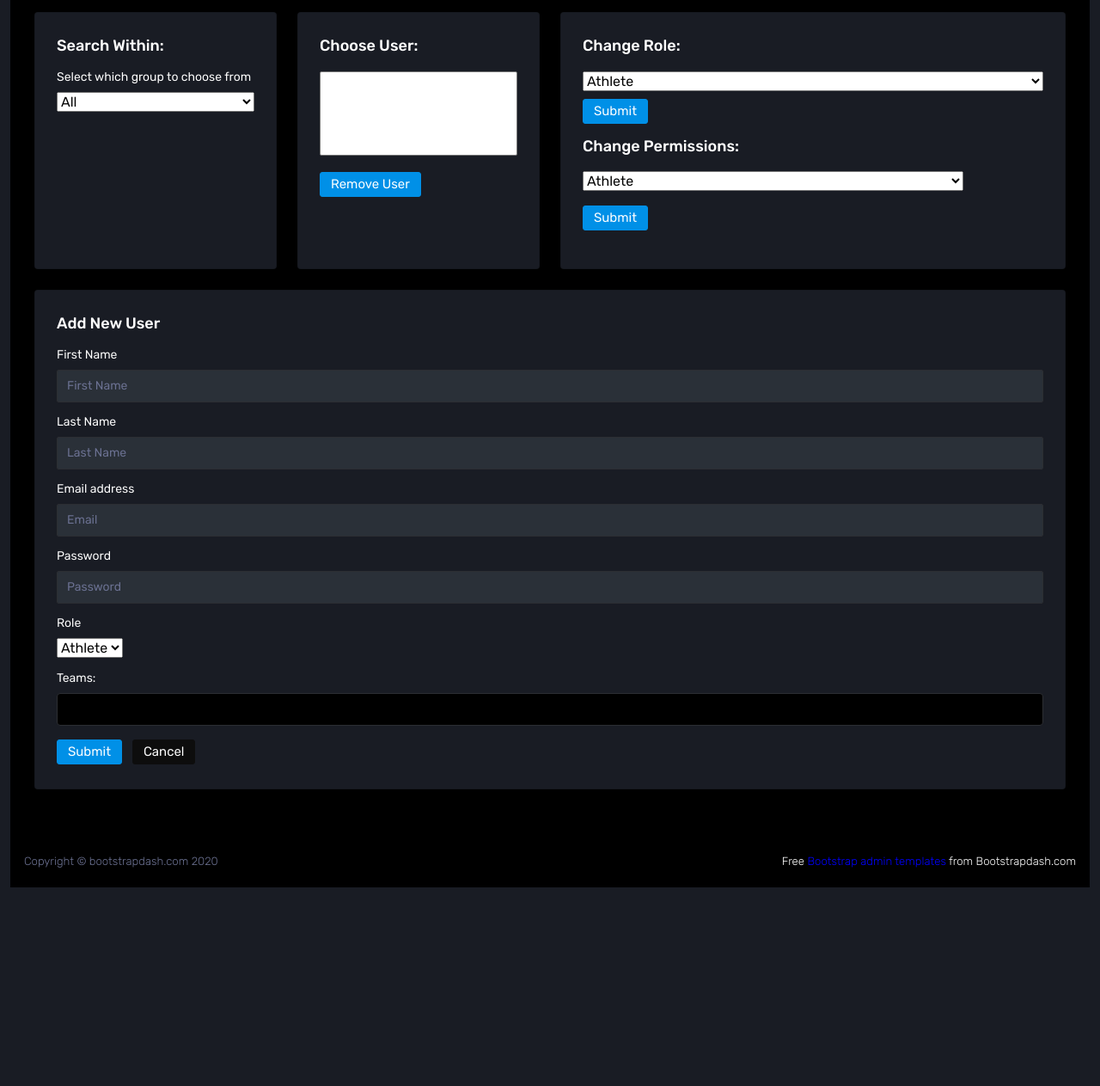
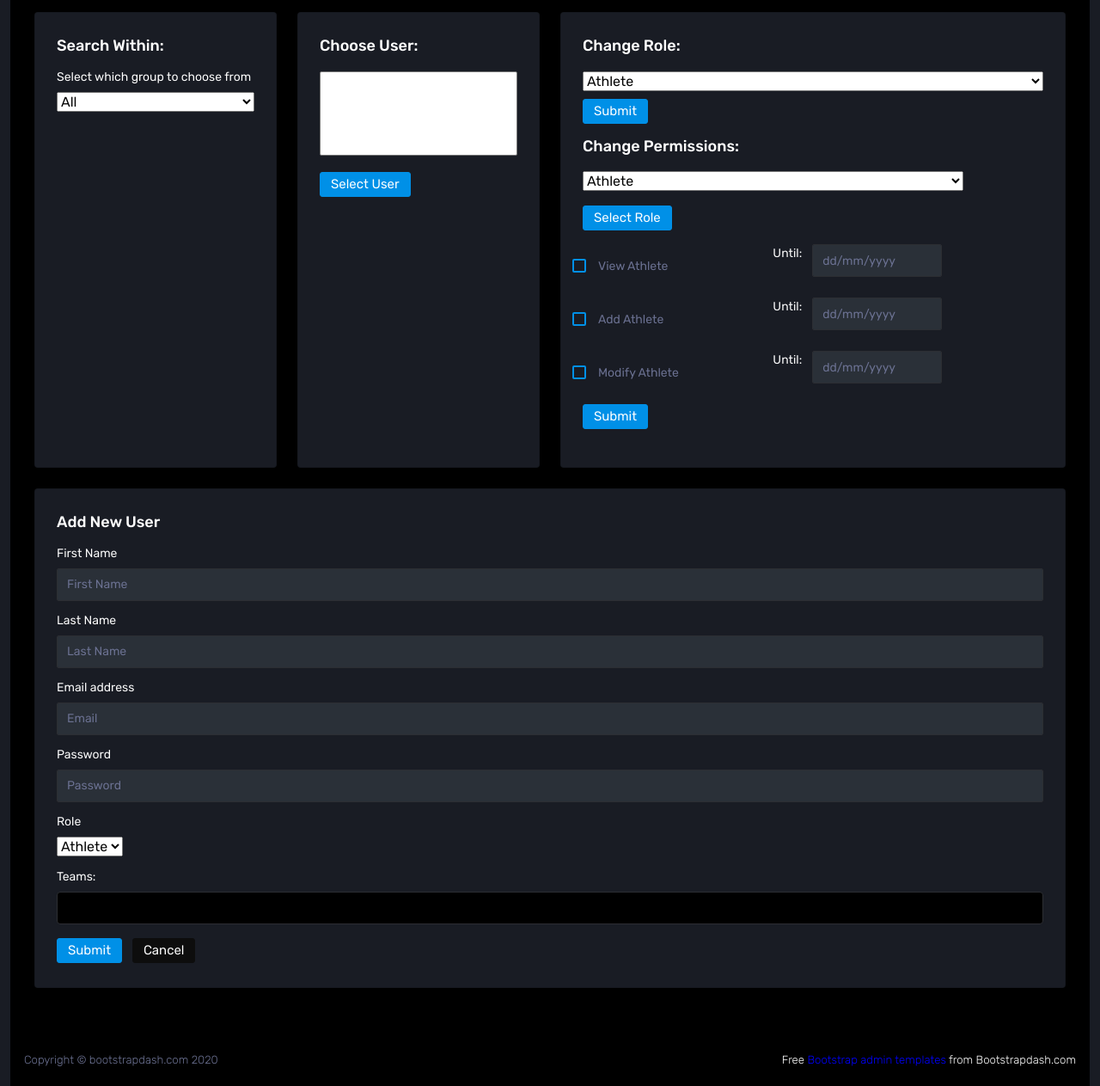
Before and after one commit to Calvin1581/CS321-Milestone4, a Flask app: page /permissions in a window 1280 px wide. Shown: the part 274-1537 px from the top of the page at 86% size. Before the commit the page ends 1306 px from the top, so only its background shows below. Run offline with Flask 2, Linux system fonts and the light colour scheme; lists and menus that the app fills with data are empty; some libraries are stand-ins or nearby versions.

Commit message:
Dynamic permission changing portion works now, submitting a new user does not work

```diff
--- a/website/templates/permissions.html
+++ b/website/templates/permissions.html
@@ -69,14 +69,16 @@
           <div class="card-body">
             <h4 class="card-title">Choose User:</h4>
             <div class="form-group">
+              <form method="post" action="{{url_for('views.permissions')}}">
               <select name="users" class="js-example-basic-single" style="width:100%" size = "5">
                 <option ></option>
                 {% for user in user_list %}
                 <option value="{{user.id}}"> {{user.last_name}}, {{user.first_name}}</option>
                 {% endfor %}
               </select>
+            </form>
             </div>
-            <button type="submit" class="btn btn-primary mr-2">Remove User</button>
+            <button type="submit" class="btn btn-primary mr-2">Select User</button>
           </div>
         </div>
       </div>
@@ -101,28 +103,29 @@
 
 
             <h4 class="card-title">Change Permissions:</h4>
-            <form>
+            <form method="POST">
               <div class="row">
 
                 <div class="col-md-10">
                   <div class="form-group">
-                    <div class="form-group">
-                      <select name="select_role" class="js-example-basic-single" style="width:100%">
+                    <form method="POST" action="{{url_for('views.permissions')}}">
+                      <select name="select_role" class="js-example-basic-single" style="width:100%" >
                         <option value="Athlete" >Athlete</option>
                         <option value="Team" >Team</option>
                         <option value="Admin" >Admin</option>
+                      </select>
+                      <p></p>
+                      <button type="submit" class="btn btn-primary mr-2">Select Role</button>
+                    </form>
+                    <p></p>
 
-                      </select>
-
-                    </div>
-
-                    {% if selected_role=="Athlete" or selected_role=="Team" %}
+                    {% if selected_role=='Athlete' or selected_role=='Team' %}
                     <div class="row">
                       <div class="col-md-6">
                         <div class="form-group row">
                           <div class="form-check">
                             <label class="form-check-label">
-                              {% if selected_role == "Athlete" %}
+                              {% if selected_role == 'Athlete' %}
                                 <input type="checkbox" class="form-check-input"> View Athlete </label>
                               {% elif selected_role == "Team" %}
                                 <input type="checkbox" class="form-check-input"> View Team </label>
@@ -244,15 +247,18 @@
       </div>
 
     </div>
+
+    <form method="POST">
+
     <div class="row">
       <div class="col-12 grid-margin stretch-card">
         <div class="card">
           <div class="card-body">
             <h4 class="card-title">Add New User</h4>
-            <form method="post" class="forms-sample">
+            <form method="POST" action="{{url_for('views.permissions')}}">
               <div class="form-group">
                 <label for="exampleInputName1">First Name</label>
-                <input type="text" class="form-control" id="exampleInputName1" placeholder="First Name">
+                <input name="first_name" type="text" class="form-control" id="exampleInputName1" placeholder="First Name">
               </div>
               <div class="form-group">
                 <label for="exampleInputName1">Last Name</label>
@@ -270,7 +276,7 @@
                 <label>Role</label>
                 <div class="form-group">
                   <select name="roles" class="js-example-basic-single" >
-                    <option value="Athelte" name="Athlete_role" >Athlete</option>
+                    <option value="Athlete" name="Athlete_role" >Athlete</option>
                     <option value="Coach" name="Coach_role" >Coach</option>
                     <option value="Admin" name="Admin_role" >Admin</option>
                   </select>
@@ -296,8 +302,11 @@
         </div>
       </div>
       </div>
+    </form>
 
     </div>
+
+
 
 
 
--- a/website/views.py
+++ b/website/views.py
@@ -1,3 +1,4 @@
+from tkinter.messagebox import NO
 from urllib import request
 from flask import Blueprint, render_template, request, flash, redirect, url_for
 from flask_login import login_required, current_user
@@ -40,8 +41,43 @@ def permissions():
         selected_user = User.query.filter_by(id=request.form.get('users')).first()
     else:
         selected_user = current_user
-    selected_role = request.form.get('select_role')
 
+    selected_role = "Athlete"
+
+    if request.method == "POST":
+        print("happened")
+        selected_role = request.form.get("select_role")
+        email = request.form.get('email')
+        first_name = request.form.get('first_name')
+        last_name = request.form.get('last_name')
+        password = request.form.get('password')
+        role = request.form.get('roles')
+
+        emailList = email.split('@')
+
+        try:
+            user = User.query.filter_by(email=email).first()
+        except:
+            user = False
+        if user:
+            flash('Email already exists.', category='error')
+        elif emailList[1] != 'colby.edu':
+            flash('Must use colby email', category='error')
+        elif len(email) < 4:
+            flash('Email must be greater than 3 characters.', category='error')
+        elif len(password) < 7:
+            flash('Password must be at least 7 characters.', category='error')
+        else:
+
+            # add user to database
+            new_user = User(email=email,
+                            password=generate_password_hash(password, method='sha256'),
+                            role=role, first_name=first_name, last_name=last_name)
+
+            db.session.add(new_user)
+            db.session.commit()
+            login_user(new_user, remember=True)
+            flash('Account created!', category='success')
 
 
     return render_template("permissions.html", user=current_user, user_list=user_list, selected_role=selected_role,selected_user=selected_user)
```
Also changed, not shown: website/auth.py (+12 -5 lines).
